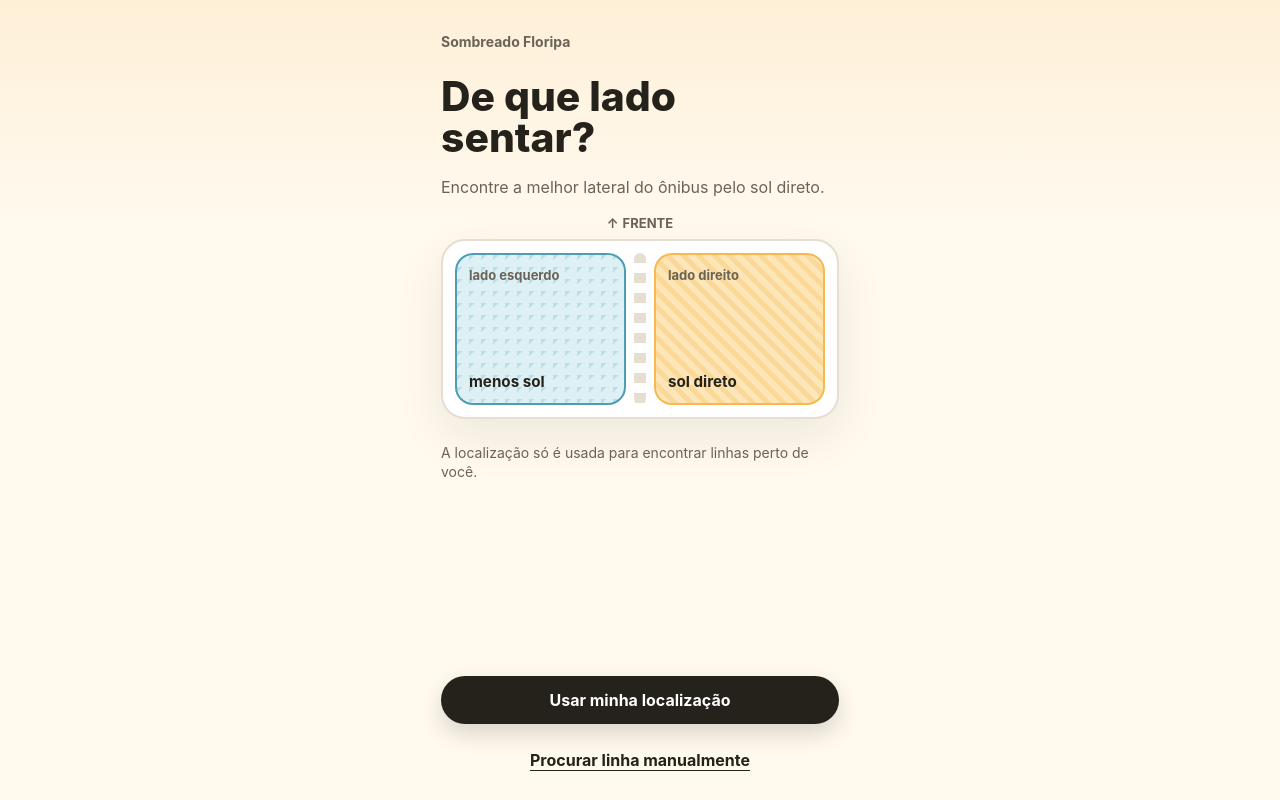
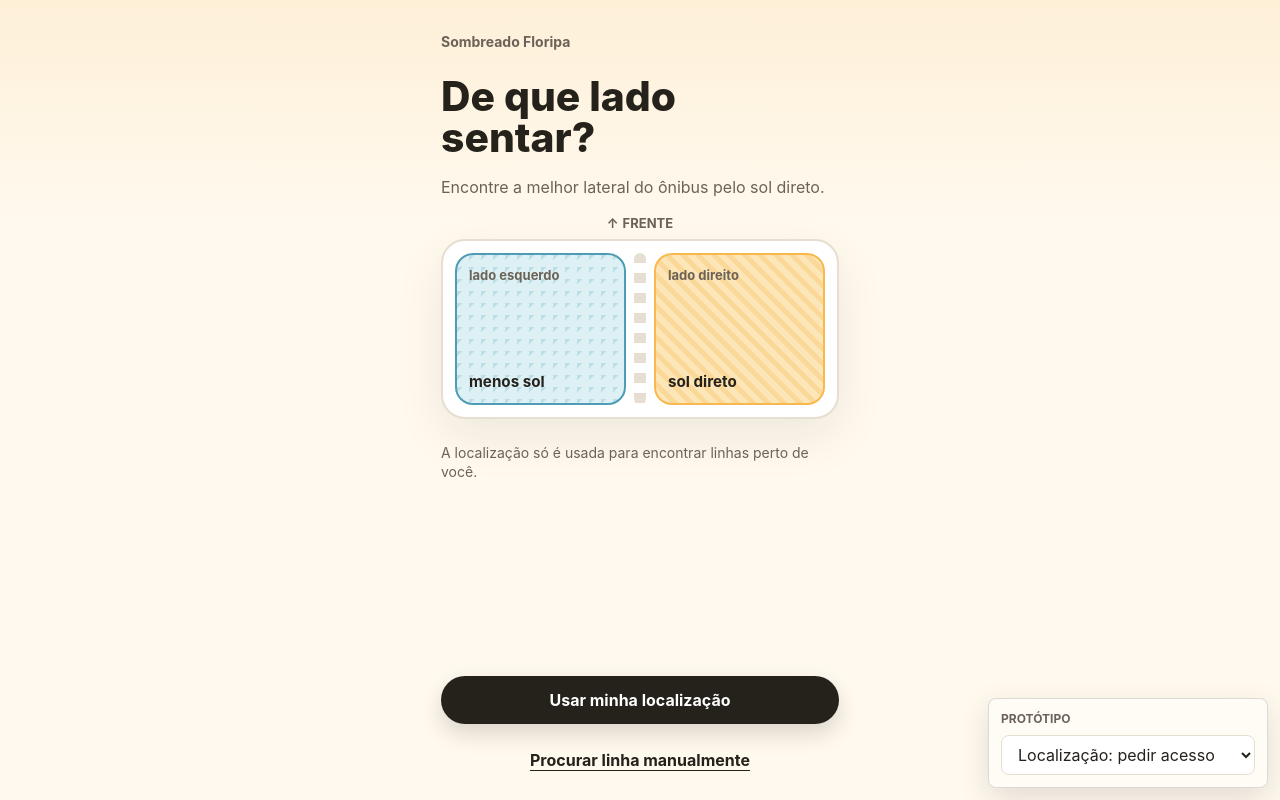
Before and after one commit to jackson-simionato/sombreado-floripa, a Next.js app: page / in a window 1280 px wide. Built offline with nearby package versions, Linux system fonts and the light colour scheme.

Commit message:
Add prototype scenario switcher tray

```diff
--- a/app/page.tsx
+++ b/app/page.tsx
@@ -1,5 +1,5 @@
-import { HomePageApp } from "../src/app/HomePageApp";
+import { PrototypeHomePage } from "../src/app/PrototypeHomePage";
 
 export default function HomePage() {
-  return <HomePageApp />;
+  return <PrototypeHomePage />;
 }
--- /dev/null
+++ b/src/app/PrototypeHomePage.tsx
@@ -0,0 +1,27 @@
+"use client";
+
+import { useState } from "react";
+
+import { PrototypeScenarioSwitcher } from "../components/PrototypeScenarioSwitcher";
+import type { PrototypeScenarioId } from "../domain/types";
+import { getPrototypeScenario } from "../mocks/scenarioStates";
+
+import { HomePageApp } from "./HomePageApp";
+
+export function PrototypeHomePage() {
+  const [prototypeScenarioId, setPrototypeScenarioId] = useState<PrototypeScenarioId>("location-request");
+  const scenario = getPrototypeScenario(prototypeScenarioId);
+
+  return (
+    <>
+      <PrototypeScenarioSwitcher onChange={setPrototypeScenarioId} selectedScenarioId={prototypeScenarioId} />
+      <HomePageApp
+        key={prototypeScenarioId}
+        mapAvailabilityOverride={scenario.seed.mapAvailabilityOverride}
+        mockScenarioId={scenario.seed.mockScenarioId}
+        prototypeScenarioId={prototypeScenarioId}
+        locationResult={scenario.seed.locationResult}
+      />
+    </>
+  );
+}
--- /dev/null
+++ b/src/components/PrototypeScenarioSwitcher.module.css
@@ -0,0 +1,37 @@
+.tray {
+  position: fixed;
+  right: 12px;
+  bottom: 12px;
+  z-index: 20;
+  width: min(280px, calc(100vw - 24px));
+  padding: 12px;
+  border: 1px solid rgba(39, 45, 51, 0.16);
+  border-radius: 8px;
+  background: rgba(255, 252, 246, 0.96);
+  box-shadow: 0 10px 30px rgba(39, 45, 51, 0.14);
+  backdrop-filter: blur(10px);
+}
+
+.field {
+  display: grid;
+  gap: 8px;
+}
+
+.label {
+  color: var(--color-muted-ink);
+  font-size: 0.75rem;
+  font-weight: 750;
+  line-height: 1.3;
+  text-transform: uppercase;
+}
+
+.select {
+  min-height: 40px;
+  width: 100%;
+  padding: 0 12px;
+  border: 1px solid var(--color-line);
+  border-radius: 8px;
+  background: var(--color-paper);
+  color: var(--color-ink);
+  font: inherit;
+}
--- /dev/null
+++ b/src/components/PrototypeScenarioSwitcher.tsx
@@ -0,0 +1,33 @@
+"use client";
+
+import type { PrototypeScenarioId } from "../domain/types";
+import { prototypeScenarios } from "../mocks/scenarioStates";
+
+import styles from "./PrototypeScenarioSwitcher.module.css";
+
+type PrototypeScenarioSwitcherProps = {
+  selectedScenarioId: PrototypeScenarioId;
+  onChange(nextScenarioId: PrototypeScenarioId): void;
+};
+
+export function PrototypeScenarioSwitcher({ onChange, selectedScenarioId }: PrototypeScenarioSwitcherProps) {
+  return (
+    <aside className={styles.tray} aria-label="Controles de protótipo">
+      <label className={styles.field}>
+        <span className={styles.label}>Protótipo</span>
+        <select
+          aria-label="Protótipo"
+          className={styles.select}
+          onChange={(event) => onChange(event.target.value as PrototypeScenarioId)}
+          value={selectedScenarioId}
+        >
+          {prototypeScenarios.map((scenario) => (
+            <option key={scenario.id} value={scenario.id}>
+              {scenario.label}
+            </option>
+          ))}
+        </select>
+      </label>
+    </aside>
+  );
+}
```
Also changed, not shown: 1 other file (tests, documents, lock files or other folders).
